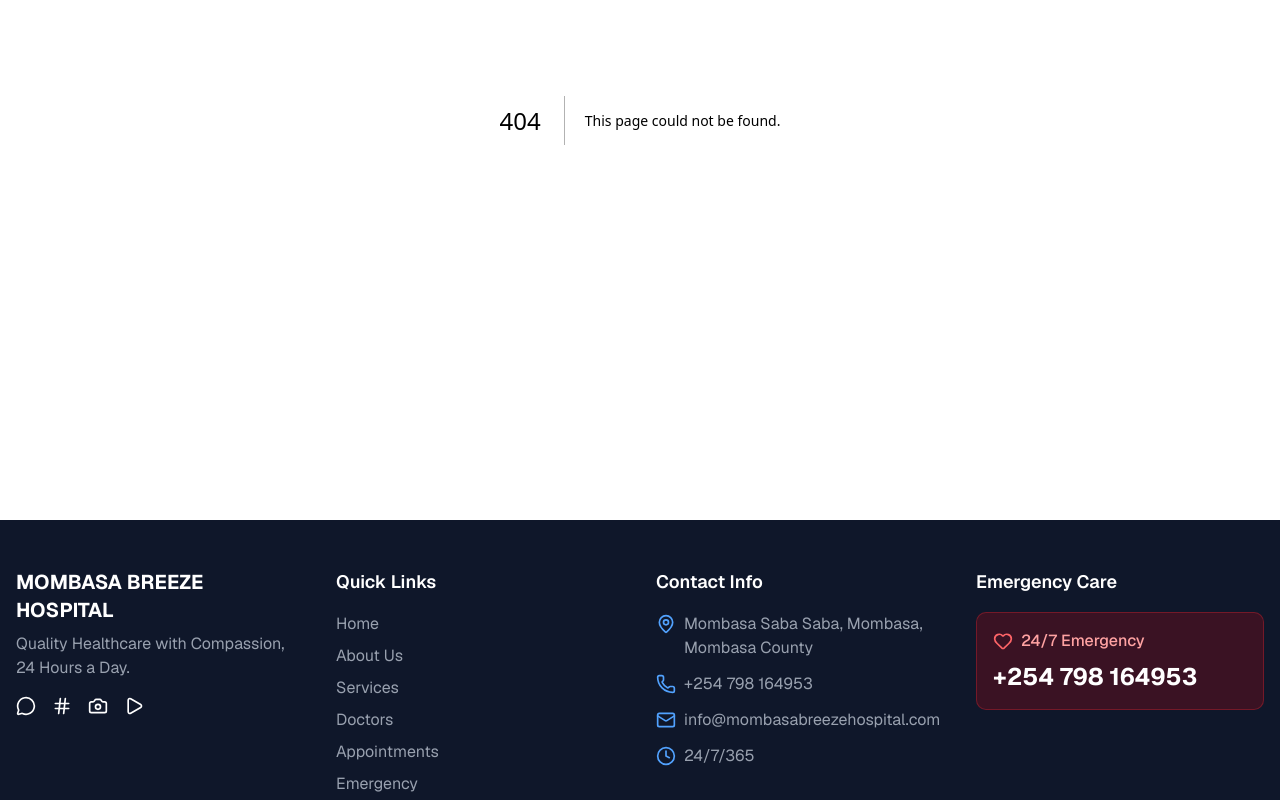
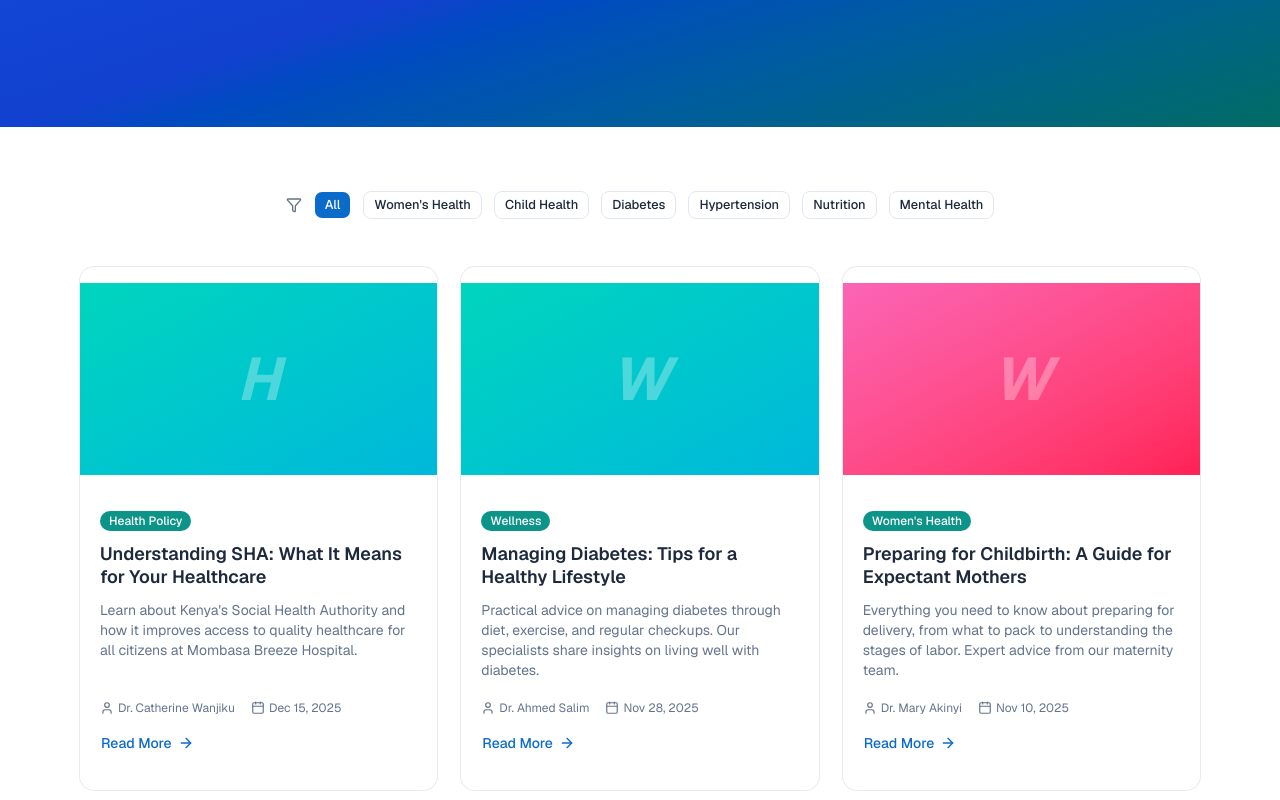
Before and after one commit to mwero-abdalla/mombasa-breeze-hospital, a Next.js app: page /blog in a window 1280 px wide. Before the commit this address had no page. Shown: the part 280-1080 px from the top of the page. Built offline with nearby package versions, Linux system fonts and the light colour scheme.

Commit message:
feat: build health blog page with category filtering

```diff
--- /dev/null
+++ b/src/app/blog/page.tsx
@@ -0,0 +1,155 @@
+"use client";
+
+import { AnimatePresence, motion } from "framer-motion";
+import { ArrowRight, Calendar, Filter, User } from "lucide-react";
+import Link from "next/link";
+import { useState } from "react";
+import { Badge } from "@/components/ui/badge";
+import { Button } from "@/components/ui/button";
+import { Card, CardContent } from "@/components/ui/card";
+import { blogPosts } from "@/lib/data";
+
+const categories = [
+  "All",
+  "Women's Health",
+  "Child Health",
+  "Diabetes",
+  "Hypertension",
+  "Nutrition",
+  "Mental Health",
+];
+
+const categoryGradients: Record<string, string> = {
+  "Women's Health": "from-pink-400 to-rose-500",
+  "Child Health": "from-green-400 to-emerald-500",
+  Diabetes: "from-blue-400 to-indigo-500",
+  Hypertension: "from-red-400 to-orange-500",
+  Nutrition: "from-yellow-400 to-orange-400",
+  "Mental Health": "from-purple-400 to-violet-500",
+};
+
+function getPlaceholderGradient(category: string) {
+  for (const [key, gradient] of Object.entries(categoryGradients)) {
+    if (category.includes(key) || key.includes(category)) {
+      return gradient;
+    }
+  }
+  return "from-teal-400 to-cyan-500";
+}
+
+export default function BlogPage() {
+  const [activeFilter, setActiveFilter] = useState("All");
+
+  const filteredPosts =
+    activeFilter === "All"
+      ? blogPosts
+      : blogPosts.filter(
+          (post) =>
+            post.category.toLowerCase().includes(activeFilter.toLowerCase()) ||
+            activeFilter.toLowerCase().includes(post.category.toLowerCase()),
+        );
+
+  return (
+    <>
+      <section className="relative bg-gradient-to-br from-blue-600 via-blue-700 to-teal-700 text-white">
+        <div className="absolute inset-0 bg-black/10" />
+        <div className="relative max-w-6xl mx-auto px-4 py-24 md:py-36 text-center">
+          <h1 className="text-4xl md:text-5xl lg:text-6xl font-bold leading-tight mb-4">
+            Health Blog &amp; Resources
+          </h1>
+          <p className="text-lg md:text-xl text-blue-100 max-w-2xl mx-auto">
+            Expert health advice, tips, and resources from our medical team
+          </p>
+        </div>
+      </section>
+
+      <section className="py-16">
+        <div className="max-w-6xl mx-auto px-4">
+          <div className="flex flex-wrap items-center justify-center gap-3 mb-12">
+            <Filter className="h-4 w-4 text-muted-foreground" />
+            {categories.map((category) => (
+              <Button
+                key={category}
+                variant={activeFilter === category ? "default" : "outline"}
+                size="sm"
+                onClick={() => setActiveFilter(category)}
+                className="cursor-pointer"
+              >
+                {category}
+              </Button>
+            ))}
+          </div>
+
+          <AnimatePresence mode="wait">
+            <motion.div
+              key={activeFilter}
+              initial={{ opacity: 0, y: 12 }}
+              animate={{ opacity: 1, y: 0 }}
+              exit={{ opacity: 0, y: -12 }}
+              transition={{ duration: 0.3 }}
+              className="grid grid-cols-1 md:grid-cols-2 lg:grid-cols-3 gap-6"
+            >
+              {filteredPosts.length === 0 ? (
+                <div className="col-span-full text-center py-16 text-muted-foreground">
+                  No articles found in this category.
+                </div>
+              ) : (
+                filteredPosts.map((post, index) => (
+                  <motion.div
+                    key={post.title}
+                    initial={{ opacity: 0, y: 24 }}
+                    animate={{ opacity: 1, y: 0 }}
+                    transition={{ duration: 0.4, delay: index * 0.05 }}
+                  >
+                    <Card className="overflow-hidden h-full flex flex-col">
+                      <div
+                        className={`flex items-center justify-center h-48 bg-gradient-to-br ${getPlaceholderGradient(post.category)}`}
+                      >
+                        <span className="text-white/30 text-6xl font-bold italic">
+                          {post.category.charAt(0)}
+                        </span>
+                      </div>
+                      <CardContent className="p-5 space-y-3 flex-1 flex flex-col">
+                        <Badge variant="secondary" className="w-fit">
+                          {post.category}
+                        </Badge>
+                        <h3 className="text-lg font-semibold leading-tight">
+                          {post.title}
+                        </h3>
+                        <p className="text-sm text-muted-foreground flex-1">
+                          {post.excerpt}
+                        </p>
+                        <div className="flex items-center gap-4 text-xs text-muted-foreground pt-2">
+                          <span className="flex items-center gap-1">
+                            <User className="h-3.5 w-3.5" />
+                            {post.author}
+                          </span>
+                          <span className="flex items-center gap-1">
+                            <Calendar className="h-3.5 w-3.5" />
+                            {new Date(post.date).toLocaleDateString("en-US", {
+                              year: "numeric",
+                              month: "short",
+                              day: "numeric",
+                            })}
+                          </span>
+                        </div>
+                        <Link href="#" className="mt-1">
+                          <Button
+                            variant="link"
+                            className="cursor-pointer gap-1.5 h-auto p-0 text-primary"
+                          >
+                            Read More <ArrowRight className="h-3.5 w-3.5" />
+                          </Button>
+                        </Link>
+                      </CardContent>
+                    </Card>
+                  </motion.div>
+                ))
+              )}
+            </motion.div>
+          </AnimatePresence>
+        </div>
+      </section>
+    </>
+  );
+}
```
